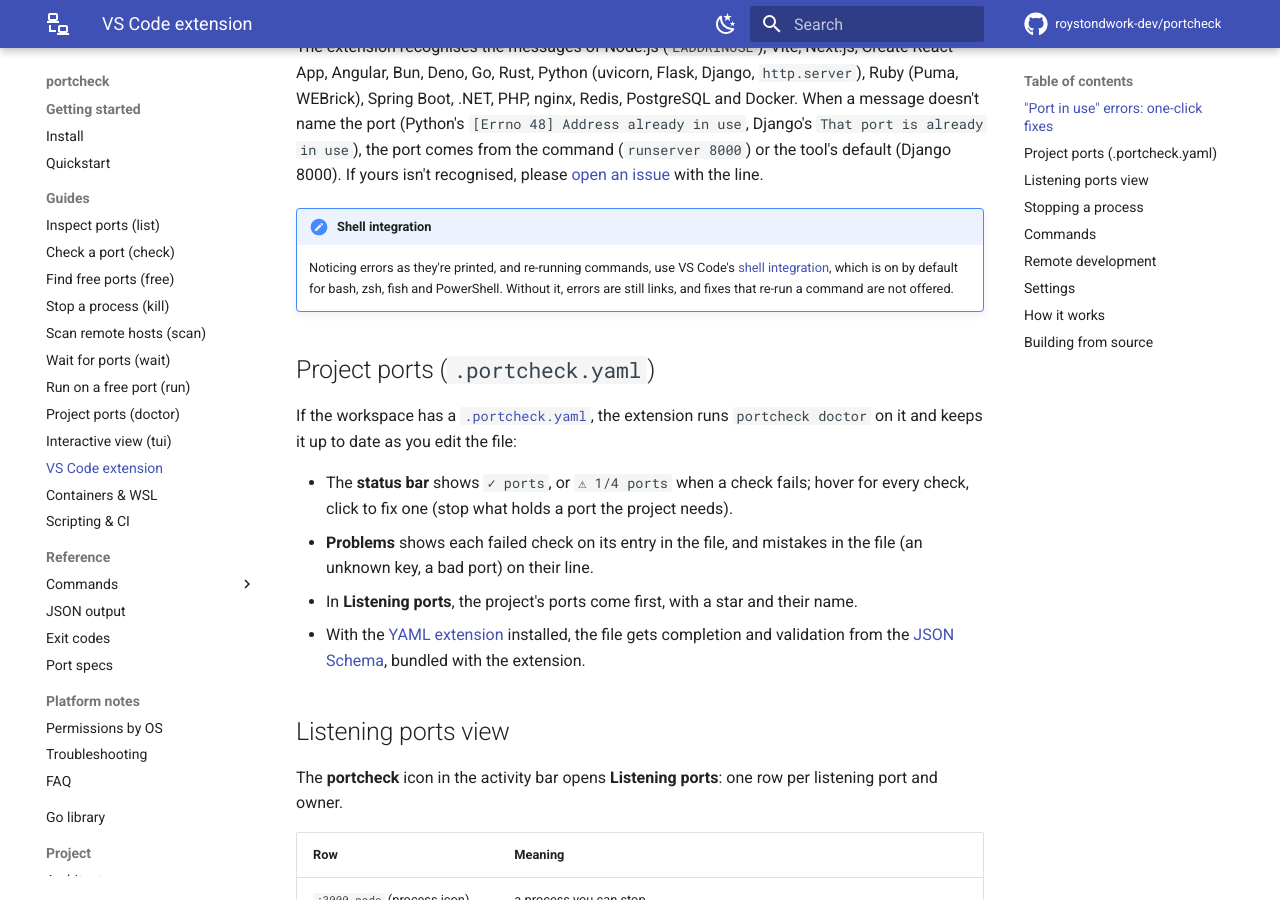
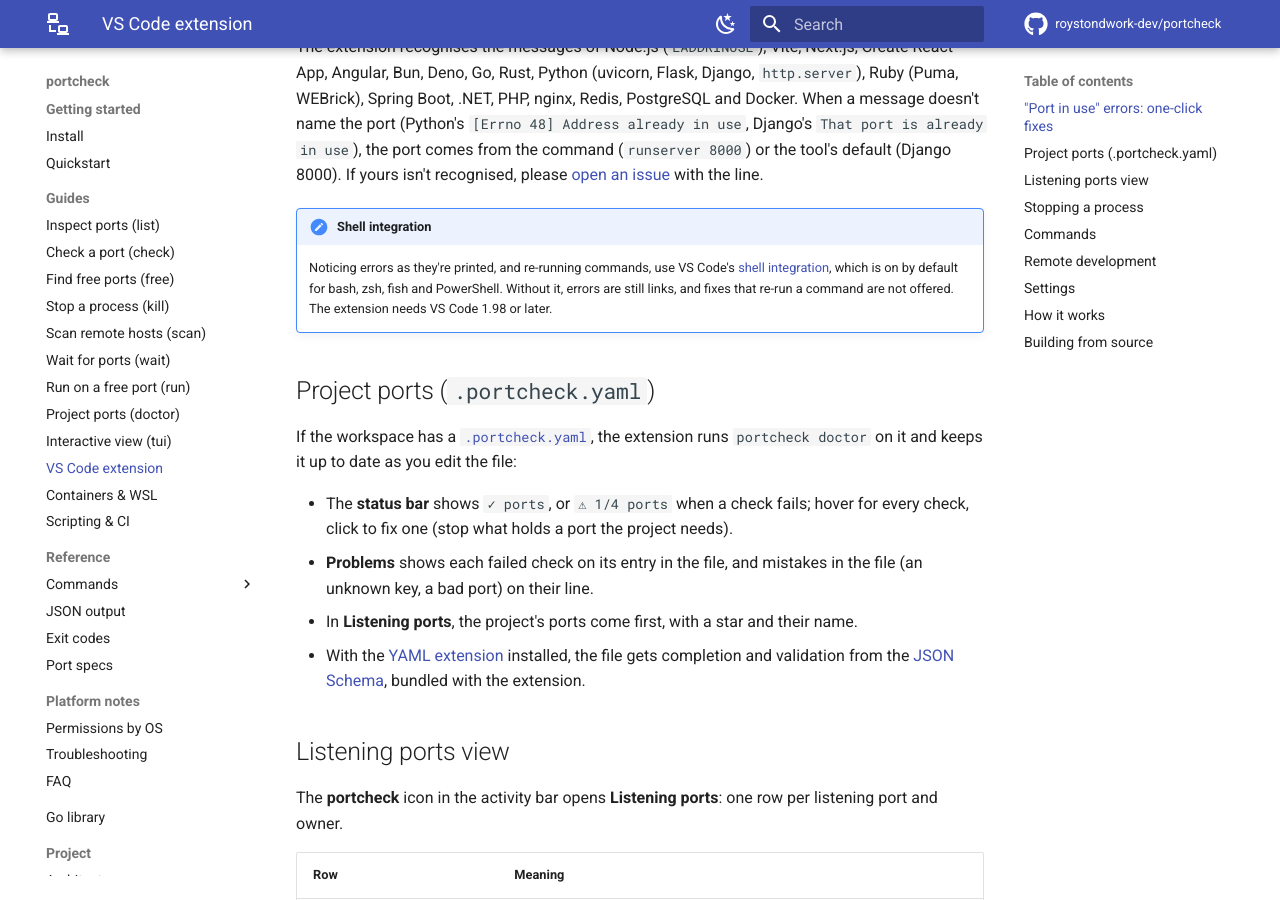
Before and after one commit to roystondwork-dev/portcheck, an MkDocs documentation site: the page built from docs/guide/vscode.md, in a window 1280 px wide and 900 px high, scrolled down 1029 px. Built offline with MkDocs 1.6.1 and Material for MkDocs 9.7.7, drawn with Linux system fonts in a browser that asks for light colours; comment, search, counter and statistics services are not loaded.

Commit message:
fix(vscode): require VS Code 1.98 for terminal error detection
In VS Code 1.95-1.97 the shell execution output stream ends before the
command's output arrives (checked on 1.95, 1.96, 1.97 and 1.98), so failed
commands couldn't be noticed. The minimum is now 1.98 (February 2025). The
extension hasn't been released yet, so no installed version is affected.

Also loads 'vscode' with a static import in the test helpers: older VS Code
can't resolve it through import().

Co-Authored-By: Claude Opus 5.5 <noreply@anthropic.com>

```diff
--- a/docs/guide/vscode.md
+++ b/docs/guide/vscode.md
@@ -56,7 +56,8 @@ If yours isn't recognised, please
     Noticing errors as they're printed, and re-running commands, use VS Code's
     [shell integration](https://code.visualstudio.com/docs/terminal/shell-integration),
     which is on by default for bash, zsh, fish and PowerShell. Without it, errors are
-    still links, and fixes that re-run a command are not offered.
+    still links, and fixes that re-run a command are not offered. The extension needs
+    VS Code 1.98 or later.
 
 ## Project ports (`.portcheck.yaml`)
 
```
Also changed, not shown: TASKS.md (+2 -2 lines), 4 other files.
